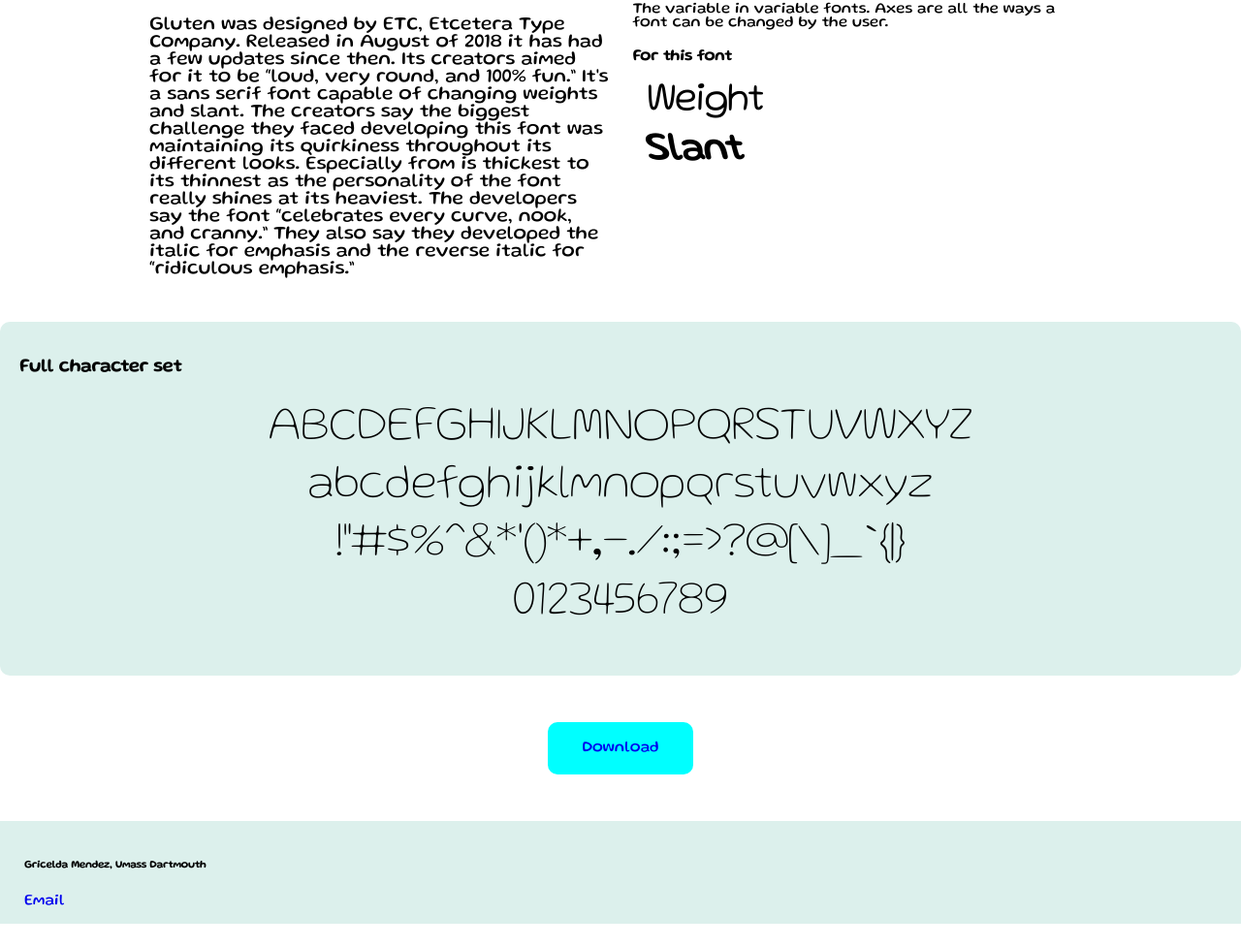
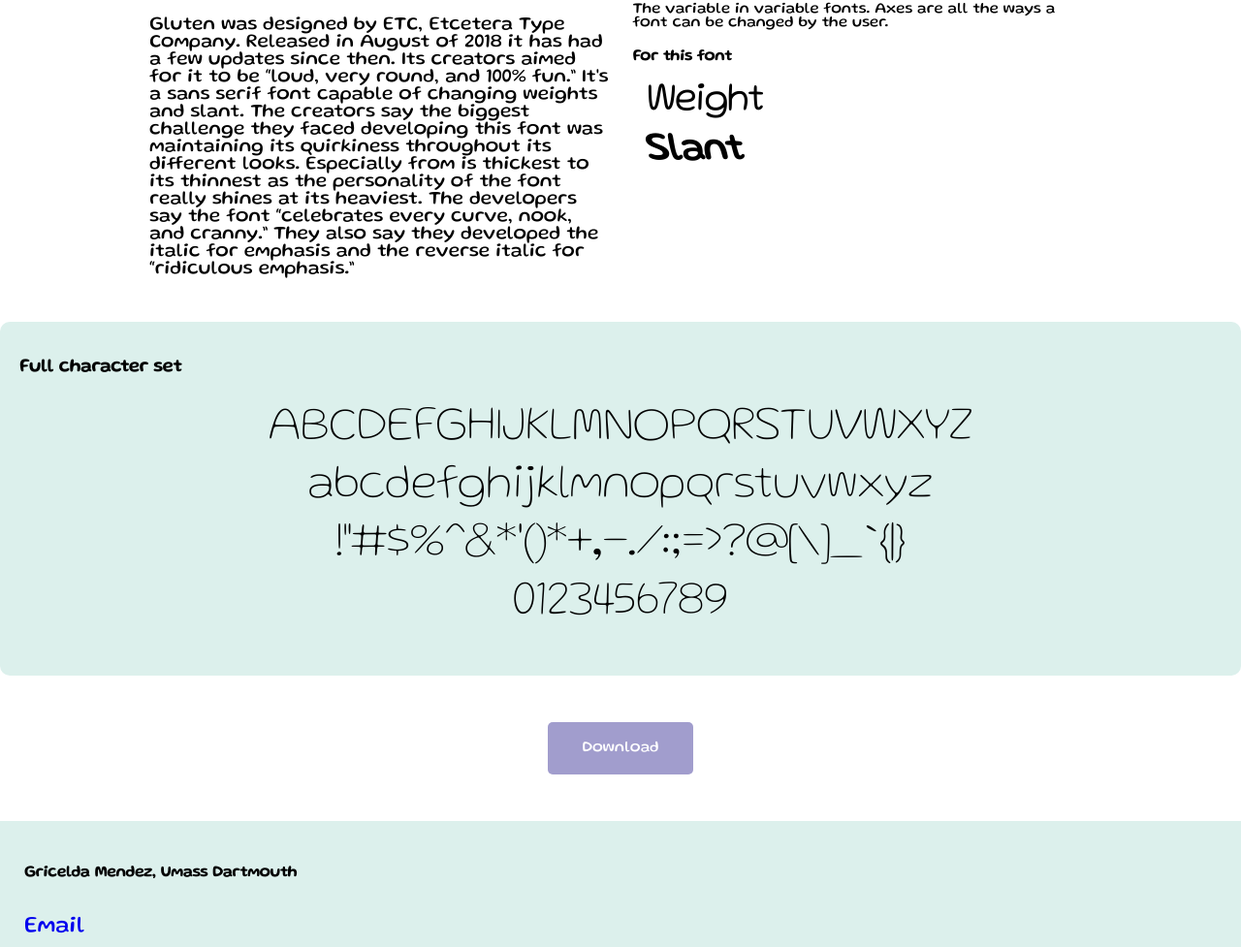
Before and after one commit to Gmendez1/gluten, a plain HTML site: page index.html in a window 1280 px wide. Shown: the part 1017-1994 px from the top of the page at 97% size. Before the commit the page ends 1970 px from the top, so only its background shows below. Drawn offline with Linux system fonts and the light colour scheme.

Commit message:
added download button

```diff
--- a/index.html
+++ b/index.html
@@ -7,6 +7,7 @@
     <link rel="stylesheet" href="main.css">
     <link rel="stylesheet" href="navigation.css">
     <title>Variable Type Specimen</title>
+
 </head>
 <body>
     <header>
@@ -58,14 +59,14 @@
           </section>
           </section>
         <section class="download-section">
-            <a class="download" href="#">Download</a>
+            <a class="download" href="https://fonts.google.com/specimen/Gluten">Download</a>
         </section>
           </div>
           </section>
           <!-- Start of the footer -->
           <footer>
             <h6>Gricelda Mendez, Umass Dartmouth</h6>
-          <a href="mailto:grizzygraphics2021@gmail.com">Email</a>
+            <a href="mailto:grizzygraphics2021@gmail.com">Email</a>
 
           </footer>
 </body>
--- a/main.css
+++ b/main.css
@@ -63,10 +63,10 @@ footer{
     background-color: #DCF0EC;
     width: 100%; /* Makes the footer span the full width of the page */
     text-align: left; /* Centers the text inside the footer */
-    padding: 1em 0; /* Adds some vertical padding */
+    padding: 10px; /* Adds some vertical padding */
     padding-left: 25px;
-    background-color: #DCF0EC; /* Optional: Keeps the background color */
     box-sizing: border-box; /* Ensures padding doesn't affect width */
+    font-size: 1.5em;
 }
 /* typographic styling */
 
@@ -74,7 +74,7 @@ footer{
     font-size: 50px;
     font-weight: 100;
     text-align: center;
-   line-height: 10px;
+    line-height: 10px;
     font-variation-settings: "wght" 100, "slnt" 0;
 }
 /* variable font animation */
@@ -164,9 +164,11 @@ h4{
     display: inline-block; /* Ensures the link behaves like a block element */
     text-align: center; /* Centers the text inside the link */
     margin: auto; /* Centers the link horizontally and vertically */
-    background-color: aqua;
+    background-color: #A19DCD;
     width:150px;
-    border-radius: 10px;
+    border-radius: 5px;
+    color: white
+
 }
 a{
     text-decoration: none;
```
Also changed, not shown: images/gluten-favacon-01.svg (added), 1 other file.
